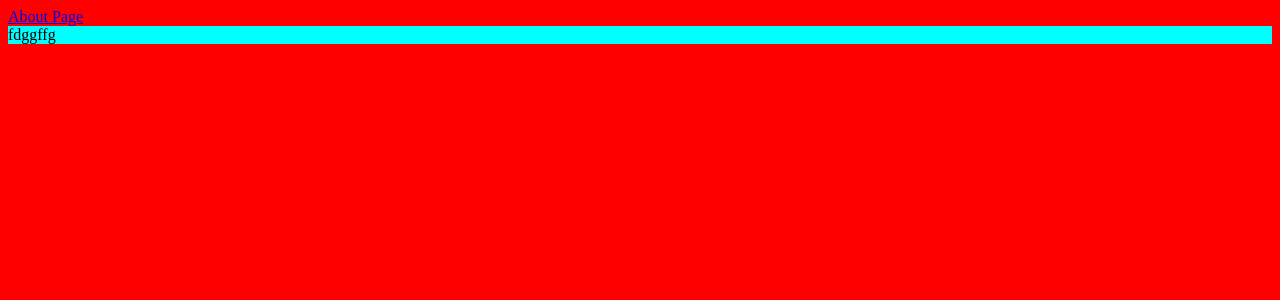
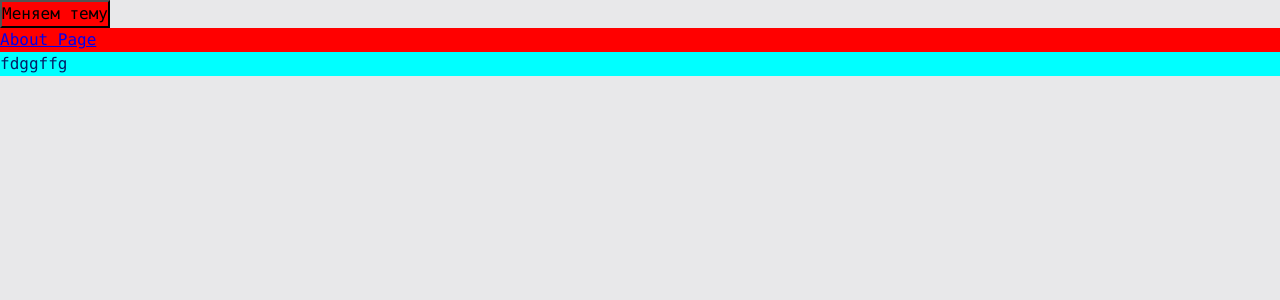
Before and after one commit to ilkor4/dinamo, a React app: page / in a window 1280 px wide. Shown: the top 300 px of the page. Built offline with nearby package versions, Linux system fonts and the light colour scheme.

Commit message:
feat: Добавить темы

```diff
--- a/src/App.tsx
+++ b/src/App.tsx
@@ -1,14 +1,17 @@
 import {Button} from "./components/Button/Button";
-import './index.scss';
+import './styles/index.scss';
 import {Route, Routes} from "react-router-dom";
 import {Suspense} from "react";
 import {MainPageAsync} from "./pages/MainPage/MainPage.async";
 import {AboutPageAsync} from "./pages/AboutPage/AboutPage.async";
+import {useTheme} from "./theme/useTheme";
 
 export const App = () => {
+    const {theme, toggleTheme} = useTheme();
 
     return (
-        <div className="app">
+        <div className={`app ${theme}`}>
+            <button onClick={toggleTheme}>Меняем тему</button>
             <Suspense fallback={<div>...Loading</div>}>
                 <Routes>
                     <Route path={'/'} element={<MainPageAsync />} />
--- a/src/index.scss
+++ /dev/null
@@ -1,7 +0,0 @@
-* {
-  background: red;
-}
-
-.app {
-  background: black;
-}
--- a/src/index.tsx
+++ b/src/index.tsx
@@ -2,10 +2,13 @@
 import {Button} from "./components/Button/Button";
 import {App} from "./App";
 import {BrowserRouter} from "react-router-dom";
+import ThemeProvider from "./theme/ThemeProvider";
 
 render(
     <BrowserRouter>
-        <App />
+        <ThemeProvider>
+            <App />
+        </ThemeProvider>
     </BrowserRouter>,
     document.getElementById('root')
 )
--- /dev/null
+++ b/src/styles/index.scss
@@ -0,0 +1,17 @@
+@import "reset";
+@import "variables/global";
+@import "themes/normal";
+@import "themes/dark";
+
+* {
+  background: red;
+}
+
+.app {
+  font: var(--font-m);
+
+  background: var(--bg-color);
+  color: var(--primary-color);
+
+  min-height: 100vh;
+}
--- /dev/null
+++ b/src/styles/reset.scss
@@ -0,0 +1,14 @@
+* {
+  margin: 0;
+  padding: 0;
+  box-sizing: border-box;
+}
+
+input,
+button,
+textarea,
+select {
+  margin: 0;
+
+  font: inherit;
+}
--- /dev/null
+++ b/src/styles/themes/dark.scss
@@ -0,0 +1,6 @@
+.app.dark {
+  --bg-color: #090949;
+
+  --primary-color: #049604;
+  --secondary-color: #04ff04;
+}
--- /dev/null
+++ b/src/styles/themes/normal.scss
@@ -0,0 +1,6 @@
+.app.light {
+  --bg-color: #e8e8ea;
+
+  --primary-color: #041c65;
+  --secondary-color: #0449e0;
+}
--- /dev/null
+++ b/src/styles/variables/global.scss
@@ -0,0 +1,11 @@
+:root {
+  --font-family-main: Consolas, 'Times New Roman', Serif;
+
+  --font-size-m: 16px;
+  --font-line-m: 24px;
+  --font-m: var(--font-size-m) / var(--font-line-m) var(--font-family-main);
+
+  --font-size-l: 24px;
+  --font-line-l: 32px;
+  --font-l: var(--font-size-l) / var(--font-line-l) var(--font-family-main);
+}
--- /dev/null
+++ b/src/theme/ThemeContext.ts
@@ -0,0 +1,15 @@
+import {createContext} from "react";
+
+export enum Theme {
+    LIGHT = 'light',
+    DARK = 'dark'
+}
+
+export  interface ThemeContentProps {
+    theme?: Theme;
+    setTheme?: (theme: Theme) => void;
+}
+
+export const ThemeContext = createContext<ThemeContentProps>({});
+
+export const LOCAL_STORAGE_THEME_KEY = 'theme';
--- /dev/null
+++ b/src/theme/ThemeProvider.tsx
@@ -0,0 +1,25 @@
+import {LOCAL_STORAGE_THEME_KEY, Theme, ThemeContext} from "./ThemeContext";
+import {FC, ReactNode, useMemo, useState} from "react";
+
+interface Props {
+    children: ReactNode;
+}
+
+const defaultTheme = localStorage.getItem(LOCAL_STORAGE_THEME_KEY) as Theme || Theme.LIGHT;
+
+const ThemeProvider: FC<Props> = ({children}) => {
+    const [theme, setTheme] = useState<Theme>(defaultTheme);
+
+    const defaultProps = useMemo(() => ({
+        theme: theme,
+        setTheme: setTheme
+    }), [theme]);
+
+    return (
+        <ThemeContext.Provider value={defaultProps}>
+            {children}
+        </ThemeContext.Provider>
+    );
+};
+
+export default ThemeProvider;
--- /dev/null
+++ b/src/theme/useTheme.ts
@@ -0,0 +1,25 @@
+import {LOCAL_STORAGE_THEME_KEY, Theme, ThemeContext} from "./ThemeContext";
+import {useContext} from "react";
+
+
+interface useThemeResult {
+    toggleTheme: () => void,
+    theme: Theme,
+}
+
+export function useTheme(): useThemeResult {
+    const {theme, setTheme} = useContext(ThemeContext)
+
+    const toggleTheme = () => {
+        const newTheme = theme === Theme.DARK
+            ? Theme.LIGHT
+            : Theme.DARK;
+
+        setTheme(newTheme)
+        localStorage.setItem(LOCAL_STORAGE_THEME_KEY, newTheme);
+    }
+
+    return{
+        theme,
+        toggleTheme};
+}
```
